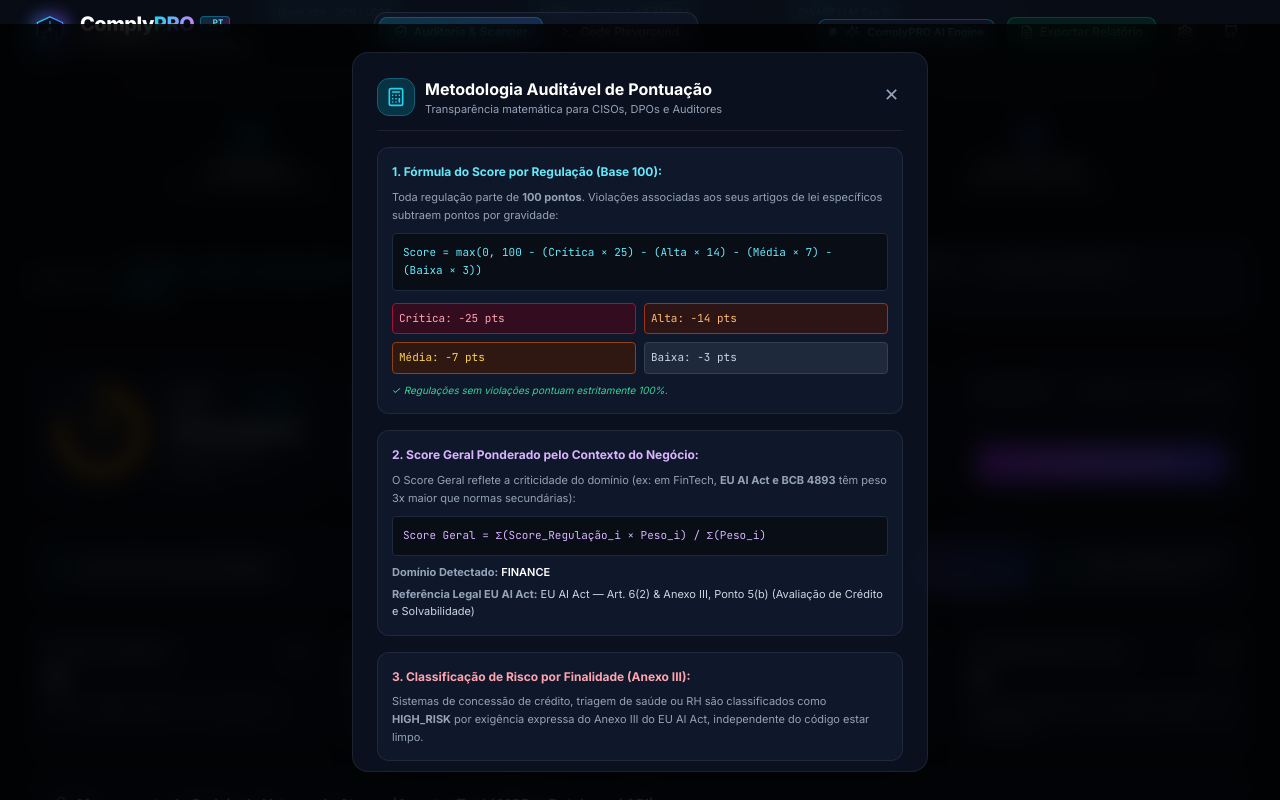
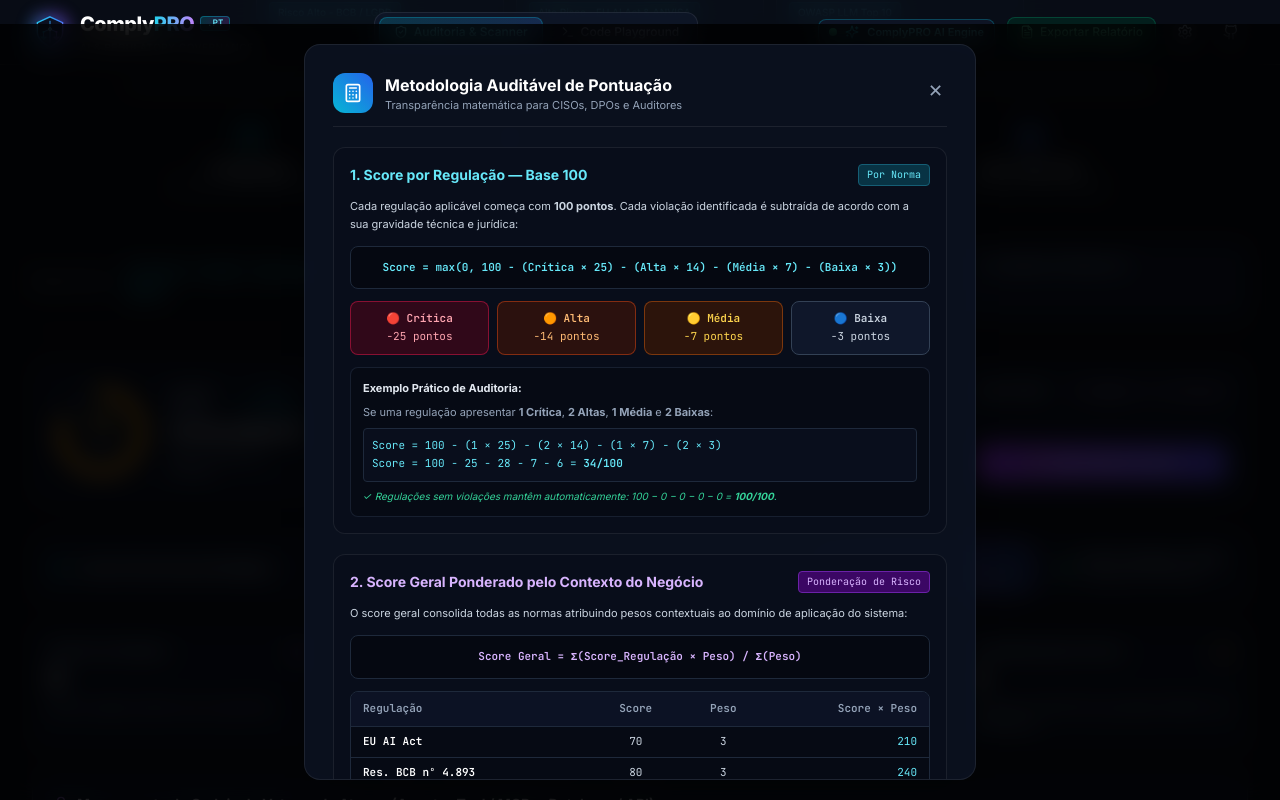
Before and after one commit to negraodenio/CompliancePRO, a React (Vite) app: page / in a window 1280 px wide. Both pictures are taken after a click on the button "Como calculamos". Shown: the part 666-1466 px from the top of the page. Built offline with nearby package versions, Linux system fonts and the light colour scheme.

Commit message:
feat: upgrade score methodology modal with comprehensive audit-proof math and legal rationale

```diff
--- a/src/web/components/ExecutiveSummary.tsx
+++ b/src/web/components/ExecutiveSummary.tsx
@@ -227,12 +227,13 @@ export const ExecutiveSummary: React.FC<ExecutiveSummaryProps> = ({ result }) =>
       {/* Formula & Calculation Modal */}
       {showFormulaModal && (
         <div className="fixed inset-0 z-50 flex items-center justify-center p-4 bg-black/80 backdrop-blur-md animate-in fade-in">
-          <div className="glass-panel w-full max-w-xl bg-[#0e1424] border border-cyan-500/40 rounded-2xl p-6 shadow-2xl space-y-4 max-h-[90vh] overflow-y-auto">
+          <div className="glass-panel w-full max-w-2xl bg-[#0c101d] border border-cyan-500/40 rounded-2xl p-6 sm:p-7 shadow-2xl space-y-5 max-h-[92vh] overflow-y-auto">
 
+            {/* Header */}
             <div className="flex items-start justify-between pb-3 border-b border-surface-border">
-              <div className="flex items-center space-x-2.5">
-                <div className="p-2 rounded-xl bg-cyan-950 text-cyan-400 border border-cyan-800">
-                  <Calculator className="w-5 h-5" />
+              <div className="flex items-center space-x-3">
+                <div className="p-2.5 rounded-xl bg-gradient-to-tr from-cyan-500 to-blue-600 text-black font-bold">
+                  <Calculator className="w-5 h-5 text-white" />
                 </div>
                 <div>
                   <h3 className="text-base font-bold text-white">Metodologia Auditável de Pontuação</h3>
@@ -247,59 +248,180 @@ export const ExecutiveSummary: React.FC<ExecutiveSummaryProps> = ({ result }) =>
               </button>
             </div>
 
-            <div className="space-y-4 text-xs text-slate-300 leading-relaxed">
+            <div className="space-y-5 text-xs text-slate-300 leading-relaxed font-sans">
 
-              {/* Rule 1: Individual Regulation Score */}
-              <div className="p-3.5 rounded-xl bg-surface border border-surface-border space-y-2">
-                <span className="font-bold text-cyan-300 block">1. Fórmula do Score por Regulação (Base 100):</span>
-                <p className="text-[11px] text-slate-400">
-                  Toda regulação parte de <strong>100 pontos</strong>. Violações associadas aos seus artigos de lei específicos subtraem pontos por gravidade:
+              {/* Section 1: Score por Regulação */}
+              <div className="p-4 rounded-xl bg-[#080d1a] border border-surface-border space-y-3">
+                <div className="flex items-center justify-between">
+                  <span className="font-bold text-cyan-300 text-sm">1. Score por Regulação — Base 100</span>
+                  <span className="px-2 py-0.5 text-[10px] font-mono bg-cyan-950 text-cyan-300 rounded border border-cyan-800">
+                    Por Norma
+                  </span>
+                </div>
+                <p className="text-[11px] text-slate-300">
+                  Cada regulação aplicável começa com <strong>100 pontos</strong>. Cada violação identificada é subtraída de acordo com a sua gravidade técnica e jurídica:
                 </p>
-                <div className="p-2.5 rounded bg-[#090d16] font-mono text-[11px] text-cyan-300 border border-slate-800">
-                  Score = max(0, 100 - (Crítica × 25) - (Alta × 14) - (Média × 7) - (Baixa × 3))
+
+                <div className="p-3 rounded-lg bg-[#050811] font-mono text-[11px] text-cyan-300 border border-slate-800 text-center font-bold">
+                  Score = max(0, 100 − (Crítica × 25) − (Alta × 14) − (Média × 7) − (Baixa × 3))
                 </div>
-                <div className="grid grid-cols-2 gap-2 text-[11px] font-mono pt-1">
-                  <div className="p-1.5 rounded bg-rose-950/60 text-rose-300 border border-rose-800">Crítica: -25 pts</div>
-                  <div className="p-1.5 rounded bg-orange-950/60 text-orange-300 border border-orange-800">Alta: -14 pts</div>
-                  <div className="p-1.5 rounded bg-amber-950/60 text-amber-300 border border-amber-800">Média: -7 pts</div>
-                  <div className="p-1.5 rounded bg-slate-800 text-slate-300 border border-slate-700">Baixa: -3 pts</div>
+
+                {/* Table of Penalties */}
+                <div className="grid grid-cols-2 sm:grid-cols-4 gap-2 text-[11px] font-mono text-center">
+                  <div className="p-2 rounded-lg bg-rose-950/60 text-rose-300 border border-rose-800/80">
+                    <span className="block font-bold">🔴 Crítica</span>
+                    <span>−25 pontos</span>
+                  </div>
+                  <div className="p-2 rounded-lg bg-orange-950/60 text-orange-300 border border-orange-800/80">
+                    <span className="block font-bold">🟠 Alta</span>
+                    <span>−14 pontos</span>
+                  </div>
+                  <div className="p-2 rounded-lg bg-amber-950/60 text-amber-300 border border-amber-800/80">
+                    <span className="block font-bold">🟡 Média</span>
+                    <span>−7 pontos</span>
+                  </div>
+                  <div className="p-2 rounded-lg bg-slate-850 bg-slate-900 text-slate-300 border border-slate-750 border-slate-700">
+                    <span className="block font-bold">🔵 Baixa</span>
+                    <span>−3 pontos</span>
+                  </div>
                 </div>
-                <p className="text-[10px] text-emerald-400 italic">
-                  ✓ Regulações sem violações pontuam estritamente 100%.
-                </p>
-              </div>
 
-              {/* Rule 2: Overall Score Weighting */}
-              <div className="p-3.5 rounded-xl bg-surface border border-surface-border space-y-2">
-                <span className="font-bold text-purple-300 block">2. Score Geral Ponderado pelo Contexto do Negócio:</span>
-                <p className="text-[11px] text-slate-400">
-                  O Score Geral reflete a criticidade do domínio (ex: em FinTech, <strong>EU AI Act e BCB 4893</strong> têm peso 3x maior que normas secundárias):
-                </p>
-                <div className="p-2.5 rounded bg-[#090d16] font-mono text-[11px] text-purple-300 border border-slate-800">
-                  Score Geral = Σ(Score_Regulação_i × Peso_i) / Σ(Peso_i)
-                </div>
-                <div className="text-[11px] text-slate-400 space-y-1">
-                  <div><strong>Domínio Detectado:</strong> <span className="text-white font-semibold uppercase">{purpose.domain}</span></div>
-                  <div><strong>Referência Legal EU AI Act:</strong> <span className="text-slate-300">{purpose.annexReference}</span></div>
+                {/* Concrete Worked Example */}
+                <div className="p-3 rounded-lg bg-[#060a14] border border-slate-800/70 space-y-1.5 text-[11px]">
+                  <span className="font-bold text-slate-200 block">Exemplo Prático de Auditoria:</span>
+                  <p className="text-slate-400">
+                    Se uma regulação apresentar <strong>1 Crítica</strong>, <strong>2 Altas</strong>, <strong>1 Média</strong> e <strong>2 Baixas</strong>:
+                  </p>
+                  <div className="font-mono text-cyan-300 bg-[#090e1c] p-2 rounded border border-slate-800">
+                    Score = 100 − (1 × 25) − (2 × 14) − (1 × 7) − (2 × 3)<br/>
+                    Score = 100 − 25 − 28 − 7 − 6 = <strong>34/100</strong>
+                  </div>
+                  <p className="text-emerald-400 text-[10px] italic">
+                    ✓ Regulações sem violações mantêm automaticamente: 100 − 0 − 0 − 0 − 0 = <strong>100/100</strong>.
+                  </p>
                 </div>
               </div>
 
-              {/* Rule 3: Purpose-first Annex III Classification */}
-              <div className="p-3.5 rounded-xl bg-surface border border-surface-border space-y-1.5">
-                <span className="font-bold text-rose-300 block">3. Classificação de Risco por Finalidade (Anexo III):</span>
-                <p className="text-[11px] text-slate-400">
-                  Sistemas de concessão de crédito, triagem de saúde ou RH são classificados como <strong>HIGH_RISK</strong> por exigência expressa do Anexo III do EU AI Act, independente do código estar limpo.
+              {/* Section 2: Score Geral Ponderado */}
+              <div className="p-4 rounded-xl bg-[#080d1a] border border-surface-border space-y-3">
+                <div className="flex items-center justify-between">
+                  <span className="font-bold text-purple-300 text-sm">2. Score Geral Ponderado pelo Contexto do Negócio</span>
+                  <span className="px-2 py-0.5 text-[10px] font-mono bg-purple-950 text-purple-300 rounded border border-purple-800">
+                    Ponderação de Risco
+                  </span>
+                </div>
+                <p className="text-[11px] text-slate-300">
+                  O score geral consolida todas as normas atribuindo pesos contextuais ao domínio de aplicação do sistema:
+                </p>
+
+                <div className="p-3 rounded-lg bg-[#050811] font-mono text-[11px] text-purple-300 border border-slate-800 text-center font-bold">
+                  Score Geral = Σ(Score_Regulação × Peso) / Σ(Peso)
+                </div>
+
+                {/* Finance Domain Worked Example Table */}
+                <div className="overflow-x-auto rounded-lg border border-slate-800">
+                  <table className="w-full text-left text-[11px] font-mono">
+                    <thead className="bg-[#0c1224] text-slate-400 border-b border-slate-800">
+                      <tr>
+                        <th className="py-2 px-3">Regulação</th>
+                        <th className="py-2 px-3 text-center">Score</th>
+                        <th className="py-2 px-3 text-center">Peso</th>
+                        <th className="py-2 px-3 text-right">Score × Peso</th>
+                      </tr>
+                    </thead>
+                    <tbody className="divide-y divide-slate-800 bg-[#060a14] text-slate-300">
+                      <tr>
+                        <td className="py-1.5 px-3 font-semibold text-white">EU AI Act</td>
+                        <td className="py-1.5 px-3 text-center">70</td>
+                        <td className="py-1.5 px-3 text-center">3</td>
+                        <td className="py-1.5 px-3 text-right text-cyan-300">210</td>
+                      </tr>
+                      <tr>
+                        <td className="py-1.5 px-3 font-semibold text-white">Res. BCB nº 4.893</td>
+                        <td className="py-1.5 px-3 text-center">80</td>
+                        <td className="py-1.5 px-3 text-center">3</td>
+                        <td className="py-1.5 px-3 text-right text-cyan-300">240</td>
+                      </tr>
+                      <tr>
+                        <td className="py-1.5 px-3 font-semibold text-white">GDPR / LGPD</td>
+                        <td className="py-1.5 px-3 text-center">90</td>
+                        <td className="py-1.5 px-3 text-center">2</td>
+                        <td className="py-1.5 px-3 text-right text-cyan-300">180</td>
+                      </tr>
+                      <tr>
+                        <td className="py-1.5 px-3 font-semibold text-white">ISO/IEC 42001</td>
+                        <td className="py-1.5 px-3 text-center">95</td>
+                        <td className="py-1.5 px-3 text-center">1</td>
+                        <td className="py-1.5 px-3 text-right text-cyan-300">95</td>
+                      </tr>
+                    </tbody>
+                    <tfoot className="bg-[#0c1224] text-white font-bold border-t border-slate-800">
+                      <tr>
+                        <td className="py-2 px-3">Cálculo Consolidado</td>
+                        <td colSpan={2} className="py-2 px-3 text-center text-slate-400">725 / 9 pesos</td>
+                        <td className="py-2 px-3 text-right text-emerald-400">= 80,6 / 100</td>
+                      </tr>
+                    </tfoot>
+                  </table>
+                </div>
+
+                {/* Legal Audit-proof Disclaimer */}
+                <div className="p-3 rounded-lg bg-purple-950/20 border border-purple-900/40 text-[11px] text-purple-200">
+                  <strong>Nota de Conformidade Jurídica:</strong> Os pesos representam <em>relevância contextual para priorização de controles operacionais</em>, não uma afirmação de que uma legislação é hierarquicamente superior a outra.
+                </div>
+              </div>
+
+              {/* Section 3: Classificação Regulatória por Finalidade */}
+              <div className="p-4 rounded-xl bg-[#080d1a] border border-surface-border space-y-3">
+                <div className="flex items-center justify-between">
+                  <span className="font-bold text-rose-300 text-sm">3. Classificação Regulatória por Finalidade (Anexo III)</span>
+                  <span className="px-2 py-0.5 text-[10px] font-mono bg-rose-950 text-rose-300 rounded border border-rose-800">
+                    EU AI Act Art. 6
+                  </span>
+                </div>
+
+                <p className="text-[11px] text-slate-300">
+                  A pontuação técnica de código e a classificação regulatória de risco são <strong>dimensões distintas</strong>:
+                </p>
+
+                <div className="p-3 rounded-lg bg-[#060a14] border border-slate-800 space-y-2 text-[11px]">
+                  <div className="text-center font-bold text-amber-300 py-1 border-b border-slate-800 font-mono">
+                    Código 100% Seguro ≠ Sistema Automaticamente Desregulado
+                  </div>
+
+                  <p className="text-slate-400 leading-relaxed">
+                    Determinados sistemas utilizados para avaliar a solvabilidade de pessoas singulares (crédito), triagem de candidatos em RH ou apoio ao diagnóstico clínico enquadram-se como <strong>HIGH-RISK</strong> por exigência mandatória do Anexo III do EU AI Act, independentemente de o código estar limpo.
+                  </p>
+
+                  <div className="grid grid-cols-2 gap-2 font-mono text-[10px] pt-1">
+                    <div className="p-2 rounded bg-[#090e1c] border border-slate-800 space-y-0.5">
+                      <span className="text-slate-400 block">Classificação Regulatória:</span>
+                      <strong className="text-rose-400">Responde a "Que obrigações legais se aplicam?"</strong>
+                    </div>
+                    <div className="p-2 rounded bg-[#090e1c] border border-slate-800 space-y-0.5">
+                      <span className="text-slate-400 block">Score de Conformidade:</span>
+                      <strong className="text-emerald-400">Responde a "Quão bem o sistema as cumpre?"</strong>
+                    </div>
+                  </div>
+                </div>
+
+                <p className="text-[10px] text-slate-400 italic">
+                  Essa separação metodológica permite que CISOs, DPOs e auditores externos distingam claramente <strong>classificação regulatória mandatória</strong>, <strong>exposição a risco</strong> e <strong>nível técnico de conformidade</strong>.
                 </p>
               </div>
 
             </div>
 
-            <div className="pt-2 flex justify-end">
+            {/* Footer */}
+            <div className="pt-2 flex items-center justify-between border-t border-surface-border">
+              <span className="text-[11px] text-slate-400">
+                Padrão de auditoria adotado por ComplyPRO.pt
+              </span>
               <button
                 onClick={() => setShowFormulaModal(false)}
-                className="px-5 py-2 bg-surface hover:bg-slate-800 text-white rounded-xl text-xs font-semibold border border-surface-border cursor-pointer"
+                className="px-6 py-2 bg-gradient-to-r from-cyan-500 to-blue-600 hover:from-cyan-400 hover:to-blue-500 text-black rounded-xl text-xs font-bold shadow-glow transition-all cursor-pointer"
               >
-                Entendi
+                Entendi e Concordo
               </button>
             </div>
 
```
